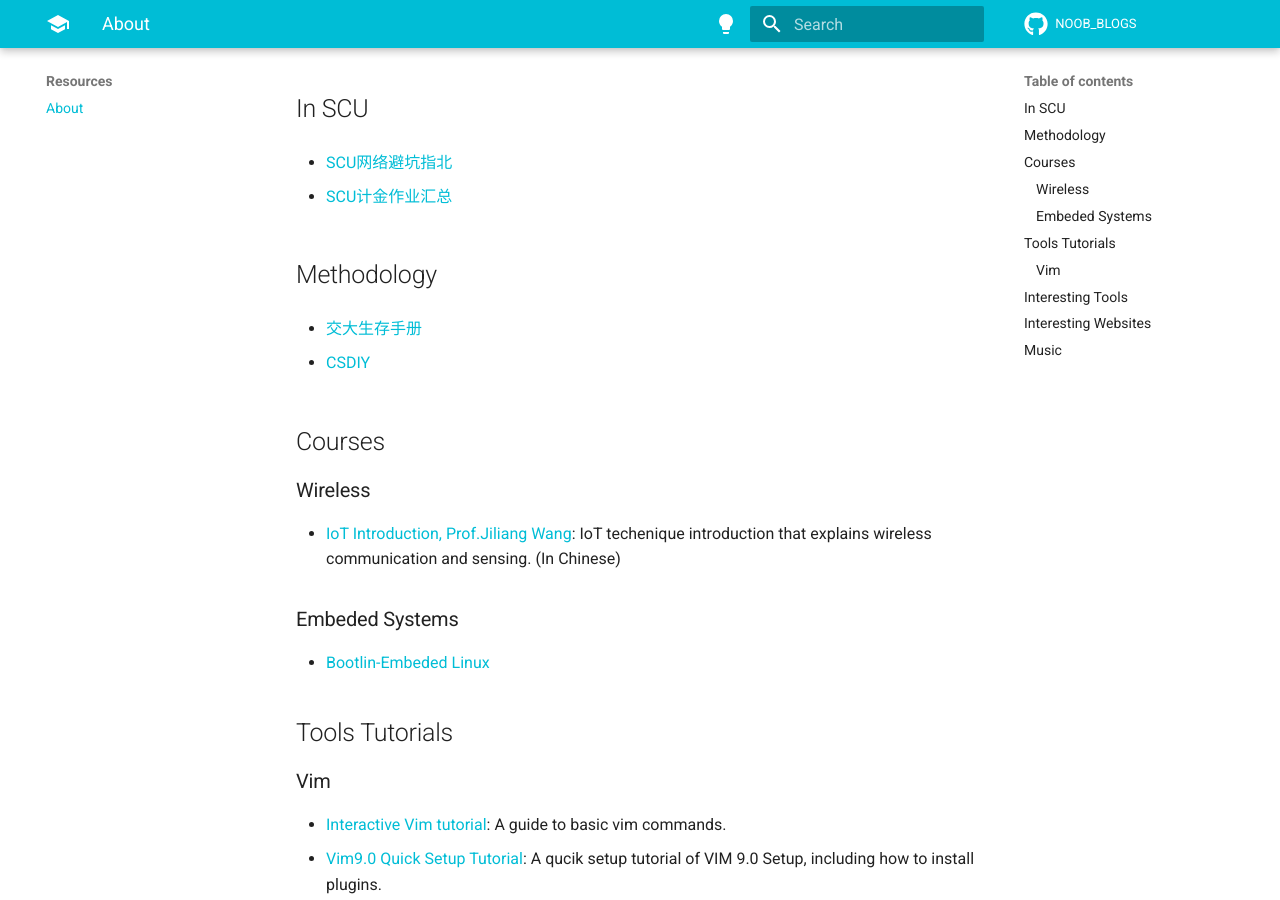
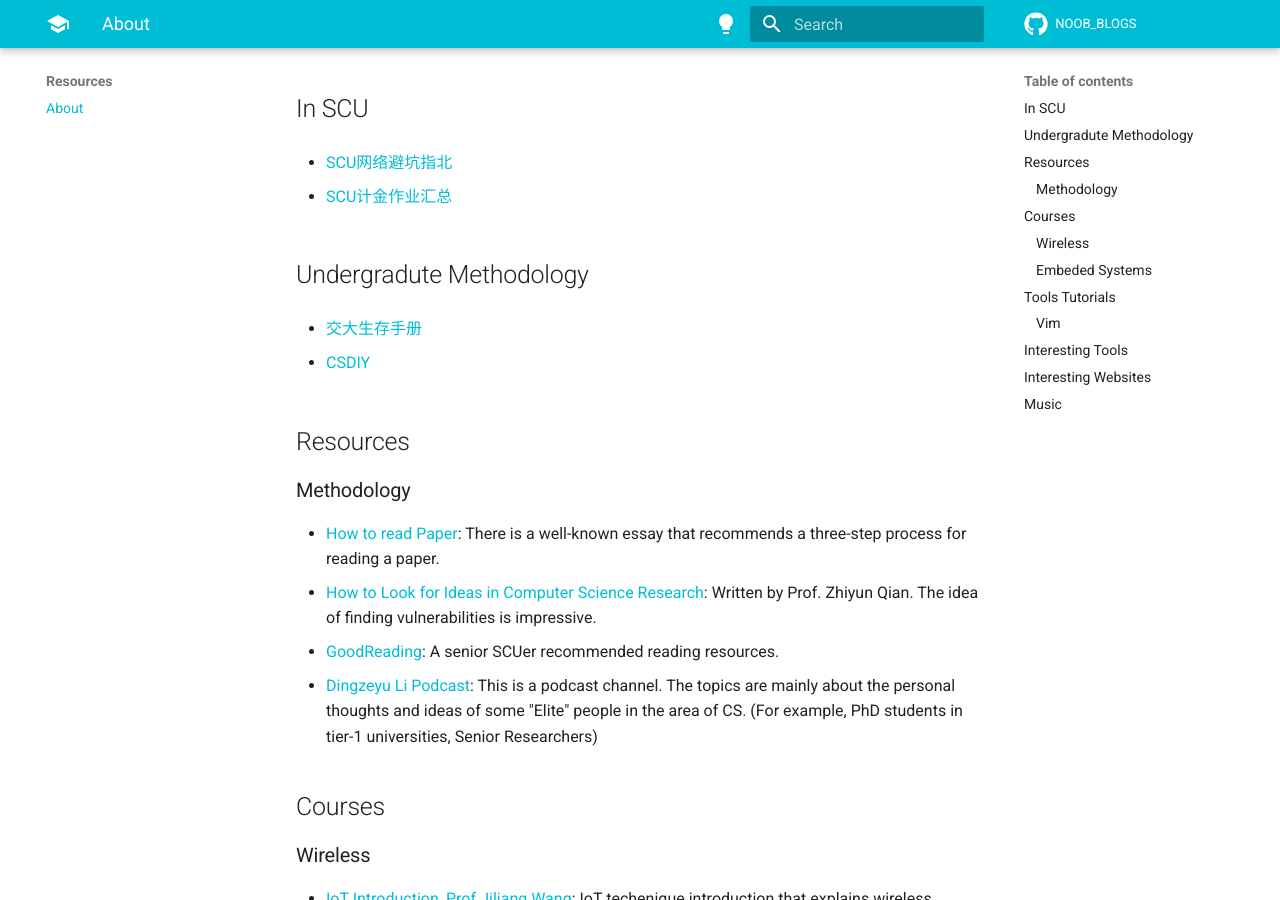
Before and after one commit to MorrisHohoho/NOOB_BLOGS, an MkDocs documentation site: the page built from docs/resources/Index.md, in a window 1280 px wide and 900 px high, scrolled down 202 px. Built offline with MkDocs 1.6.1 and Material for MkDocs 9.7.7, drawn with Linux system fonts in a browser that asks for light colours; comment, search, counter and statistics services are not loaded.

Commit message:
add research related resources

```diff
--- a/docs/resources/Index.md
+++ b/docs/resources/Index.md
@@ -7,10 +7,17 @@ Here are some useful resources.
 - [SCU计金作业汇总](https://github.com/KarryRen/SCU-CS-Class-Materials.git)
 
 
-## Methodology
+## Undergradute Methodology
 - [交大生存手册](https://survivesjtu.gitbook.io/survivesjtumanual/)
 
 - [CSDIY](https://csdiy.wiki/CS%E5%AD%A6%E4%B9%A0%E8%A7%84%E5%88%92/)
+
+## Resources
+### Methodology
+- [How to read Paper](https://web.stanford.edu/class/ee384m/Handouts/HowtoReadPaper.pdf): There is a well-known essay that recommends a three-step process for reading a paper.
+- [How to Look for Ideas in Computer Science Research](https://medium.com/digital-diplomacy/how-to-look-for-ideas-in-computer-science-research-7a3fa6f4696f): Written by Prof. Zhiyun Qian. The idea of finding vulnerabilities is impressive.
+- [GoodReading](https://yichez.site/myblog/index.html): A senior SCUer recommended reading resources.
+- [Dingzeyu Li Podcast](https://lidingzeyu.com/podcast/category/episodes/): This is a podcast channel. The topics are mainly about the personal thoughts and ideas of some "Elite" people in the area of CS. (For example, PhD students in tier-1 universities, Senior Researchers)
 
 ## Courses
 ### Wireless
```
